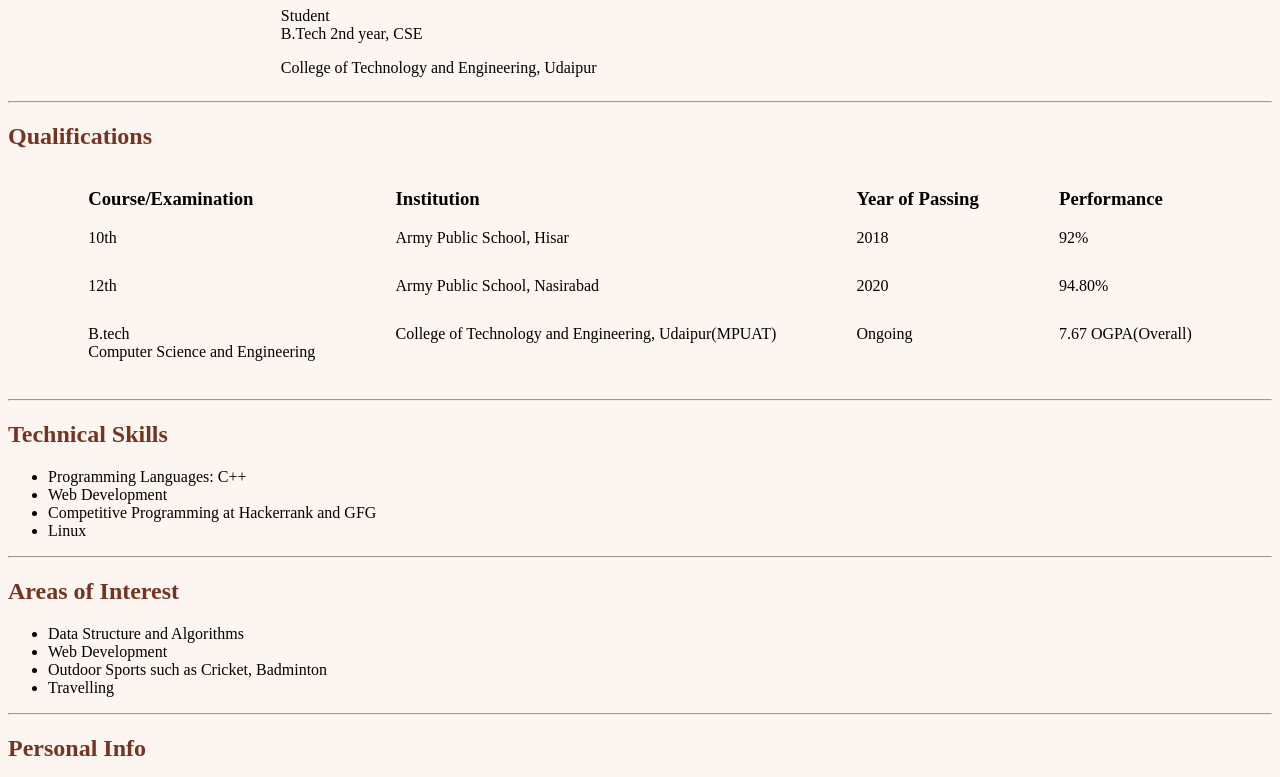
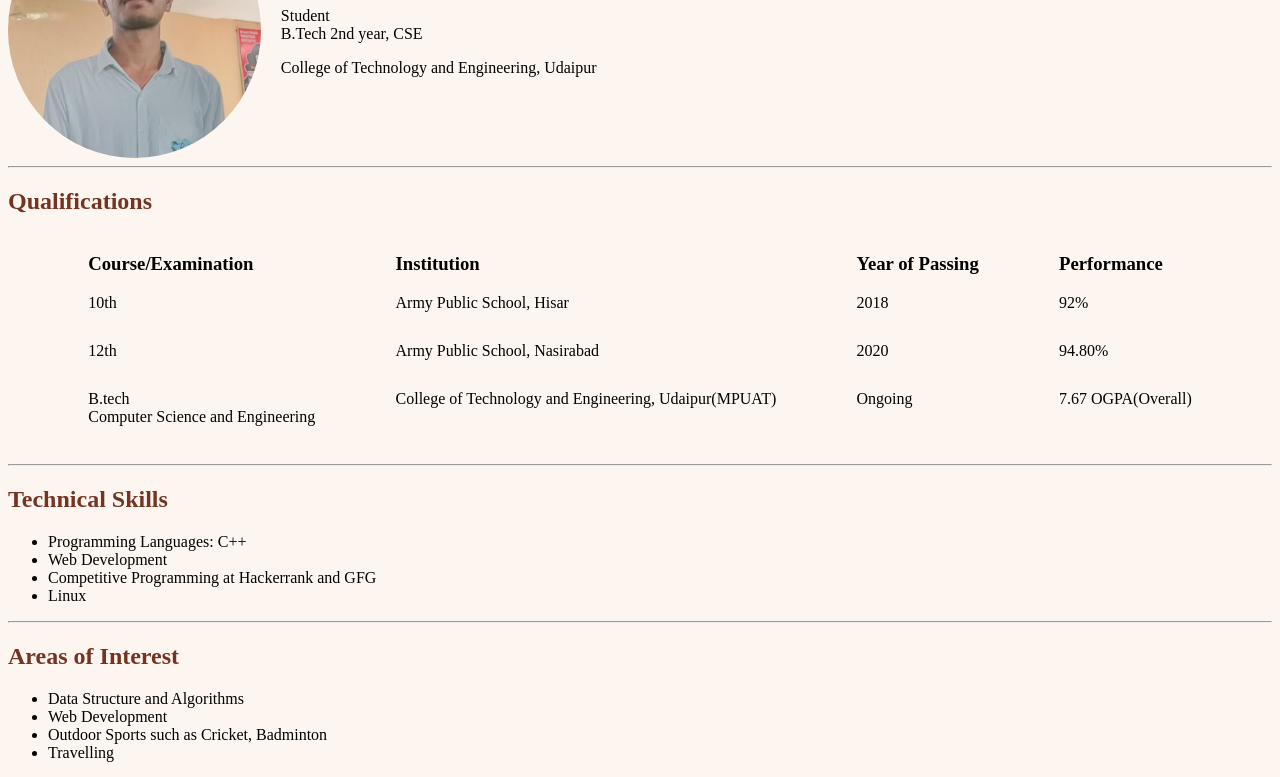
Before and after one commit to rudrachouhan/Portfolio-c3, a plain HTML site: page index.html in a window 1280 px wide. Shown: the part 118-895 px from the top of the page. Drawn offline with Linux system fonts and the light colour scheme.

Commit message:
changed the img src to Rudra.jpg

```diff
--- a/index.html
+++ b/index.html
@@ -11,7 +11,7 @@
 
 <body>
     <div class="info">
-        <img src="/1st assignment/Rudra.jpg" alt="My photo">
+        <img src="Rudra.jpg" alt="My photo">
         <div class="m-info">
             <h1 class="brown">Rudra Pratap Singh</h1>
             <p class="first">Student <br> B.Tech 2nd year, CSE </p>
```
